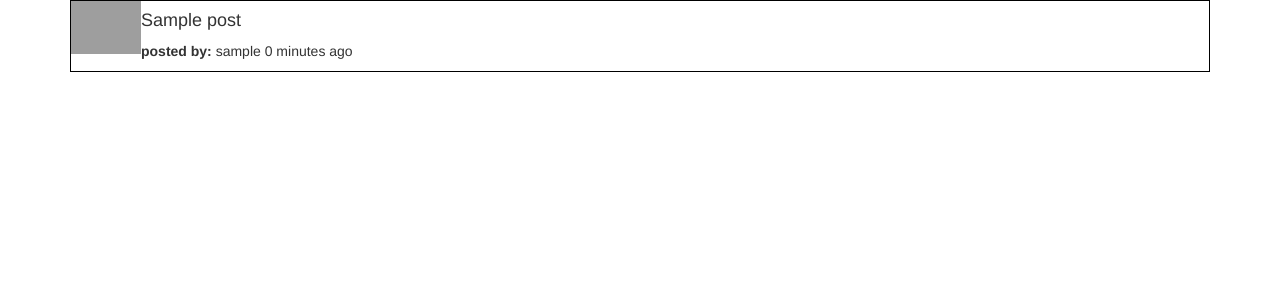
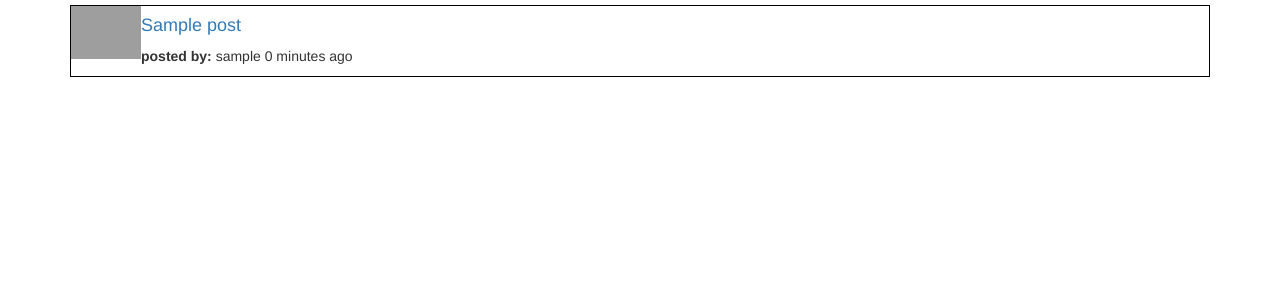
Before and after one commit to dm03514/django-posts-lite, a Django app: page /posts/ in a window 1280 px wide. Shown: the part 20-320 px from the top of the page. Run offline with Django 3.2, Linux system fonts and the light colour scheme; tables that the repository leaves empty hold one stand-in row (values such as "Sample post"); some libraries are stand-ins or nearby versions; grey boxes are pictures that could not be loaded.

Commit message:
postDetail page, and disqus comments! closes #3.

```diff
--- a/postslite/posts/models.py
+++ b/postslite/posts/models.py
@@ -11,7 +11,7 @@ class Post(models.Model):
     title = models.CharField(max_length=256)
 
     def get_absolute_url(self):
-        return reverse('posts:display_post', args=[str(self.pk)])
+        return reverse('posts:post_detail', args=[str(self.pk)])
 
     def __unicode__(self):
         """
--- /dev/null
+++ b/postslite/posts/templates/_post.html
@@ -0,0 +1,23 @@
+<div class="post">
+    <div class="left">
+        <a href="{{ post.link }}">
+            <!--
+                determine if link is photo or not??
+                right now __assume__ that all links are
+                images
+            -->
+            <img src="{{ post.link }}" />
+        </a>
+    </div>
+    <div class="right">
+        <h4>
+            <a href="{{ post.get_absolute_url }}">
+                {{ post.title }}
+            </a>
+        </h4>
+        <p>
+            <b>posted by: </b>{{ post.created_by }}
+            {{ post.created_datetime|timesince }} ago
+        </p>
+    </div>
+</div>
--- a/postslite/posts/templates/post_list.html
+++ b/postslite/posts/templates/post_list.html
@@ -6,23 +6,7 @@
                 <ul class="posts">
                     {% for post in post_list %}
                         <li>
-                            <div class="left">
-                                <a href="{{ post.link }}">
-                                    <!--
-                                        determine if link is photo or not??
-                                        right now __assume__ that all links are
-                                        images
-                                    -->
-                                    <img src="{{ post.link }}" />
-                                </a>
-                            </div>
-                            <div class="right">
-                                <h4>{{ post.title }}</h4>
-                                <p>
-                                    <b>posted by: </b>{{ post.created_by }}
-                                    {{ post.created_datetime|timesince }} ago
-                                </p>
-                            </div>
+                            {% include '_post.html' %}
                         </li>
                     {% endfor %}
                 </ul>
--- a/postslite/posts/urls.py
+++ b/postslite/posts/urls.py
@@ -1,10 +1,10 @@
 from django.conf.urls import patterns, url
 
-from posts.views import PostListView
+from posts.views import PostDetailView, PostListView
 
 
 urlpatterns = patterns('',
     url(r'^$', PostListView.as_view(), name="list_posts"),
     url(r'^post/create/$', 'posts.views.create_post', name="create_post"),
-    url(r'^post/post/(?P<post_id>\d+)/$', 'posts.views.display_post', name="display_post"),
+    url(r'^post/post/(?P<pk>\d+)/$', PostDetailView.as_view(), name="post_detail"),
 )
--- a/postslite/posts/views.py
+++ b/postslite/posts/views.py
@@ -2,7 +2,7 @@ from django.contrib.auth.decorators import login_required
 from django.core.urlresolvers import reverse
 from django.http import HttpResponseRedirect
 from django.shortcuts import render
-from django.views.generic import ListView
+from django.views.generic import DetailView, ListView
 
 from posts.forms import FullPostForm
 from posts.models import Post
@@ -29,11 +29,13 @@ def create_post(request):
     })
 
 
-def display_post(request, post_id):
+class PostDetailView(DetailView):
     """
-    Shows an individual post.
+    Display an individual post.
     """
-    pass
+    model = Post
+    template_name = 'post_detail.html'
+    context_object_name = 'post'
 
 
 class PostListView(ListView):
--- a/postslite/static/css/main.css
+++ b/postslite/static/css/main.css
@@ -12,16 +12,21 @@ ul {
 .header li {
     float: left;
 }
-.posts li {
+.posts {
+    list-style-type: none;
+}
+.post {
     border: 1px solid black;
+    margin: 5px 0px;
     overflow: auto;
 }
-.posts li .left,
-.posts li .right {
+.post .left,
+.post .right {
     float: left;
 }
-.posts li .left img {
+.post .left img {
     width: 70px;
 }
-.posts li .right {
+.errorList {
+    color: red;
 }
```
Also changed, not shown: postslite/posts/templates/create_post.html (+7 -17 lines), postslite/posts/templates/post_detail.html (added, +28 -0 lines).
